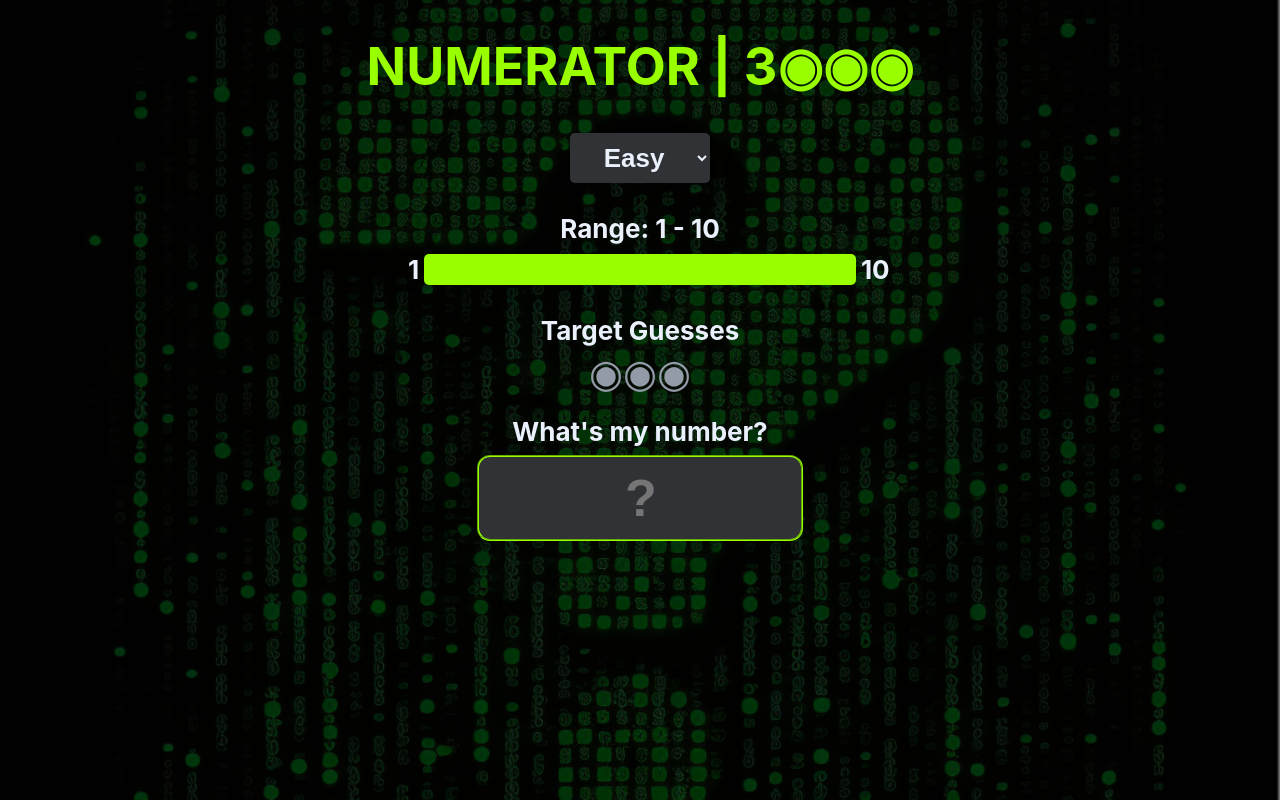
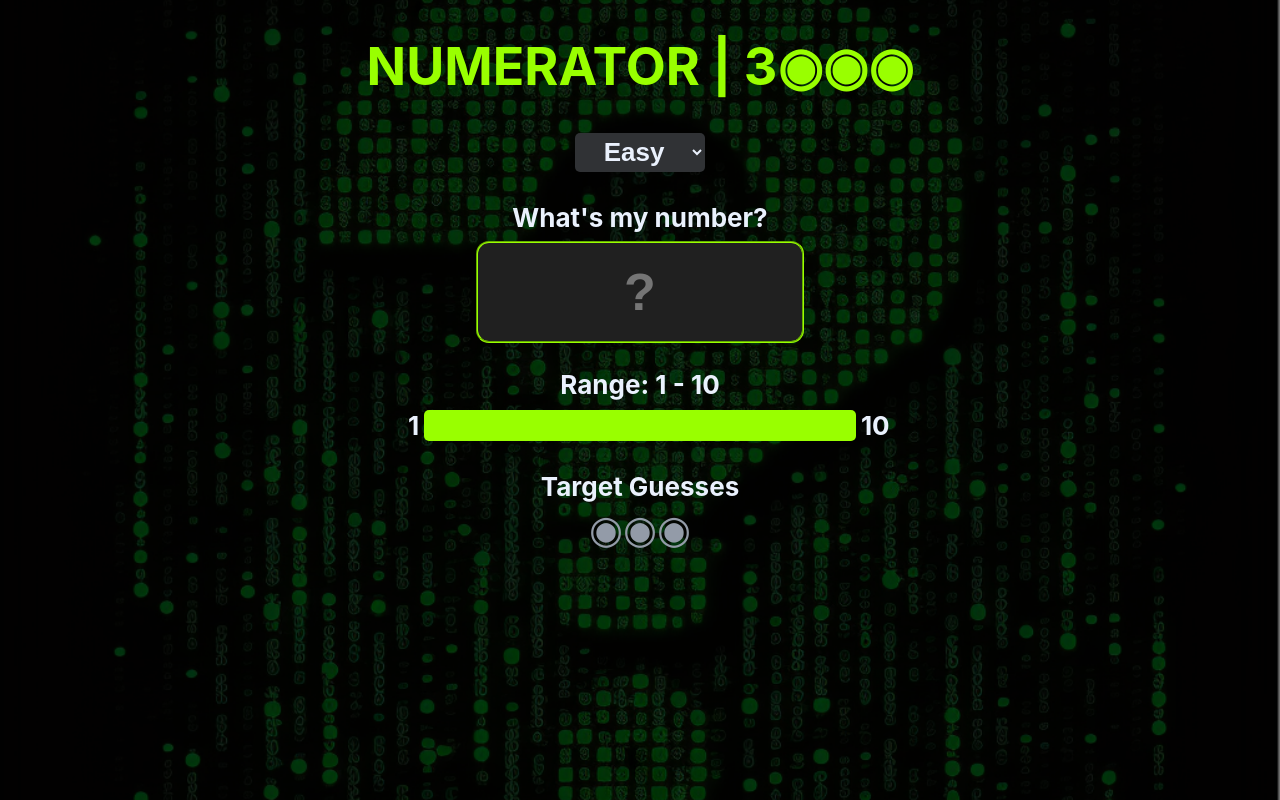
Before and after one commit to jeffstienstra/numerator3000, a React (Create React App) app: page / in a window 1280 px wide. Built offline with nearby package versions, Linux system fonts and the light colour scheme.

Commit message:
style and layout tweaks

```diff
--- a/src/App.css
+++ b/src/App.css
@@ -79,7 +79,7 @@ input {
 }
 
 .number-input {
-  height: 5rem;
+  height: 6rem;
   width: 20rem;
   text-align: center;
   margin-top: 5px;
@@ -91,8 +91,9 @@ input {
   border-style: groove;
   border-right-style: groove;
   border-bottom-style: groove;
-  padding-right: 0px;
-  margin-bottom: -1px;
+  /* padding-right: 0px; */
+  margin-bottom: -4px;
+  background-color: #202020;
   border-color: rgb(153, 255, 0);
   color: rgb(153, 255, 0);
 }
@@ -125,7 +126,7 @@ input {
 .too-low {
   width: var(--too-low-percentage);
   /* width: 25%; */
-  background-color: #5f2b2b;
+  background-color: #811e1e;
   border-radius: 5px 0 0 5px;
 }
 
@@ -138,7 +139,7 @@ input {
 .too-high {
   width: var(--too-high-percentage);
   /* width: 25%; */
-  background-color: #5f2b2b;
+  background-color: #811e1e;
   border-radius: 0 5px 5px 0;
 }
 
@@ -153,8 +154,8 @@ input {
 
 select {
   color: #eaf1fd;
-  height: 50px;
-  width: 140px;
+  height: 1.5em;
+  width: 5em;
   text-align: center;
   font-size: 1em;
   font-weight: bold;
@@ -202,3 +203,25 @@ button {
   border-radius: 10px;
   background-color: rgb(153, 255, 0);
 }
+
+button:hover {
+  background-color: rgb(122, 202, 1);
+  cursor: pointer;
+}
+
+button:hover .replay {
+  color: #000000;
+}
+
+button:focus {
+  background-color: rgb(122, 202, 1);
+  cursor: pointer;
+}
+
+button:focus .replay {
+  color: #000000;
+}
+
+.victory-message {
+  padding-top: 10px;
+}
--- a/src/components/GameOverMessage.js
+++ b/src/components/GameOverMessage.js
@@ -1,14 +1,10 @@
 import React from 'react'
 
-function GameOverMessage({selectVictoryMessage, gameOver, currentGuess}) {
+function GameOverMessage({selectVictoryMessage, currentGuess}) {
     return (
         <>
-            {gameOver && (
-                <>
-                    <p>{Number(currentGuess).toLocaleString()} is correct!</p>
-                    <p>{selectVictoryMessage()}</p>
-                </>
-            )}
+            <p>{Number(currentGuess).toLocaleString()} is correct!</p>
+            <p className='victory-message'>{selectVictoryMessage()}</p>
         </>
     )
 }
--- a/src/components/Logic.js
+++ b/src/components/Logic.js
@@ -46,13 +46,13 @@ function Logic() {
     }
 
     const victoryMessages = {
-        firstTry: `Amazing! You nailed it in 1 try!`,
-        excellent: `Impressive, you guessed it in only ${guesses} tries!`,
-        good: `${guesses} tries isn't bad. But try to take more risks.`,
-        average: `You got it in ${guesses} tries, just as expected.`,
-        poor: `Well, ${guesses} tries isn't that bad.`,
-        bad: `${guesses} tries...let's step it up a bit.`,
-        terrible: `${guesses} tries? Have you no strategy!? Better try again.`,
+        firstTry: `Amazing! You nailed it in 1 try! The target was ${targetGuesses[difficulty]}.`,
+        excellent: `Impressive, you guessed it in only ${guesses} tries! The target was ${targetGuesses[difficulty]}.`,
+        good: `${guesses} tries isn't bad. But try to take more risks. The target was ${targetGuesses[difficulty]}.`,
+        average: `You got it in ${guesses} tries, just as expected. The target was ${targetGuesses[difficulty]}.`,
+        poor: `Well, ${guesses} tries isn't that bad. The target was ${targetGuesses[difficulty]}.`,
+        bad: `${guesses} tries...let's step it up a bit. The target was ${targetGuesses[difficulty]}.`,
+        terrible: `${guesses} tries?  The target was ${targetGuesses[difficulty]}! Have you no strategy!? Better try again.`,
     }
 
     const selectVictoryMessage = () => {
@@ -237,9 +237,15 @@ function Logic() {
                 onDifficultySelect={onDifficultySelect}
             />
 
-
             {!gameOver && (
                 <>
+                    <InputField
+                        hint={hint}
+                        currentGuess={currentGuess}
+                        handleKeyPress={handleKeyPress}
+                        footer={footer}
+                    />
+
                     <RangeIndicator
                         difficulty={difficultyOptions[difficulty]}
                         lowGuesses={lowGuesses}
@@ -252,13 +258,6 @@ function Logic() {
                         targetGuesses={targetGuesses}
                         difficulty={difficulty}
                     />
-
-                    <InputField
-                        hint={hint}
-                        currentGuess={currentGuess}
-                        handleKeyPress={handleKeyPress}
-                        footer={footer}
-                    />
                 </>
             )}
 
@@ -266,7 +265,6 @@ function Logic() {
                 <>
                     <GameOverMessage
                         selectVictoryMessage={selectVictoryMessage}
-                        gameOver={gameOver}
                         currentGuess={currentGuess}
                     />
 
```
